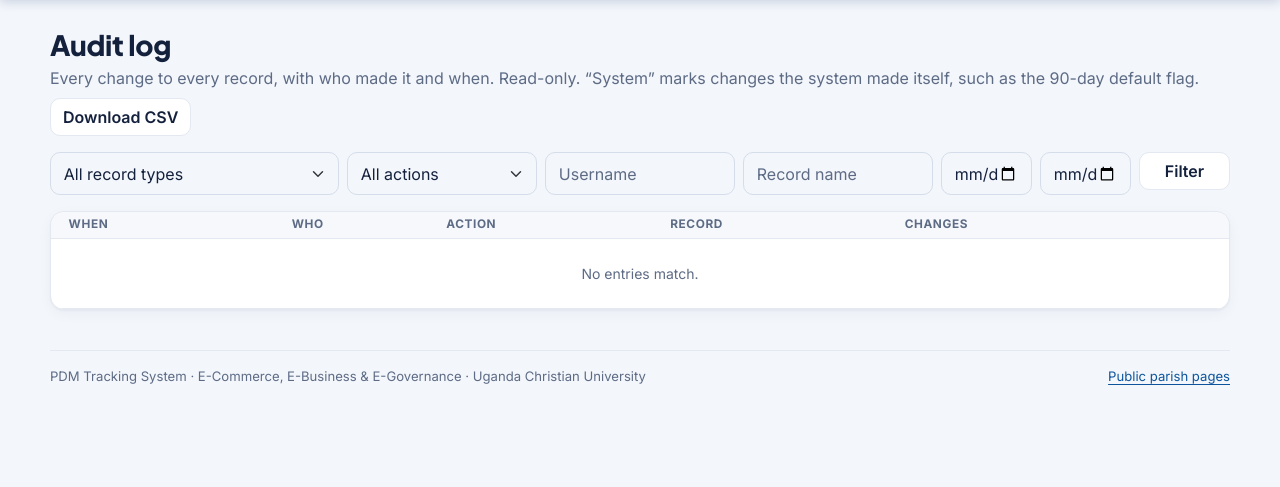
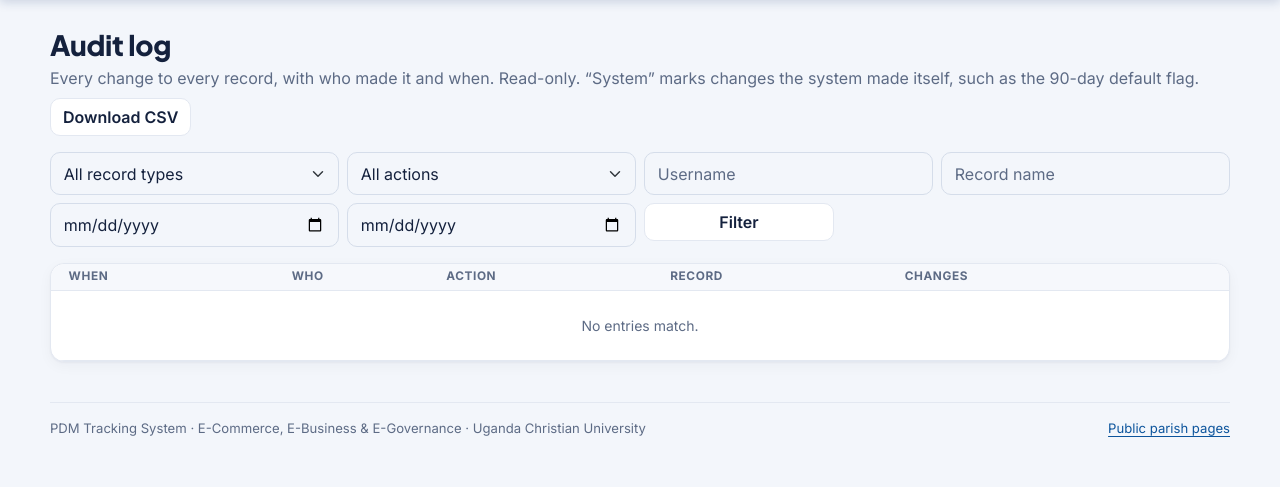
Before and after one commit to balirwaalvin/pdm-tracking-system, a Django app: template dashboards/templates/dashboards/audit_log.html in a window 1280 px wide. Shown: the part 91-578 px from the top of the page. Run offline with Django 5.2, Linux system fonts and the light colour scheme; the template is opened without the code that fills it: values that come from a table or form of the project are taken from there, others are empty.

Commit message:
Widen the audit log filters so dates are readable
Co-Authored-By: Claude Opus 5.5 <noreply@anthropic.com>
Claude-Session: https://claude.ai/code/session_018J6WgZM9j3qcdPcUXTwiVD

```diff
--- a/dashboards/templates/dashboards/audit_log.html
+++ b/dashboards/templates/dashboards/audit_log.html
@@ -9,13 +9,13 @@
   <a class="btn btn-outline-secondary" href="?{% if query_string %}{{ query_string }}&{% endif %}format=csv">Download CSV</a>
 </div>
 <form class="row g-2 mb-3" method="get">
-  <div class="col-md-3"><select class="form-select" name="model" aria-label="Record type"><option value="">All record types</option>{% for ct in models %}<option value="{{ ct.pk }}" {% if request.GET.model == ct.pk|stringformat:"s" %}selected{% endif %}>{{ ct.name|capfirst }}</option>{% endfor %}</select></div>
-  <div class="col-md-2"><select class="form-select" name="action" aria-label="Action"><option value="">All actions</option>{% for value, label in actions %}<option value="{{ value }}" {% if request.GET.action == value|stringformat:"s" %}selected{% endif %}>{{ label|capfirst }}</option>{% endfor %}</select></div>
-  <div class="col-md-2"><input class="form-control" name="actor" value="{{ request.GET.actor }}" placeholder="Username" aria-label="Username"></div>
-  <div class="col-md-2"><input class="form-control" name="q" value="{{ request.GET.q }}" placeholder="Record name" aria-label="Record name"></div>
-  <div class="col-6 col-md-1"><input class="form-control" type="date" name="from" value="{{ request.GET.from }}" aria-label="From"></div>
-  <div class="col-6 col-md-1"><input class="form-control" type="date" name="to" value="{{ request.GET.to }}" aria-label="To"></div>
-  <div class="col-md-1"><button class="btn btn-outline-secondary w-100">Filter</button></div>
+  <div class="col-md-6 col-lg-3"><select class="form-select" name="model" aria-label="Record type"><option value="">All record types</option>{% for ct in models %}<option value="{{ ct.pk }}" {% if request.GET.model == ct.pk|stringformat:"s" %}selected{% endif %}>{{ ct.name|capfirst }}</option>{% endfor %}</select></div>
+  <div class="col-md-6 col-lg-3"><select class="form-select" name="action" aria-label="Action"><option value="">All actions</option>{% for value, label in actions %}<option value="{{ value }}" {% if request.GET.action == value|stringformat:"s" %}selected{% endif %}>{{ label|capfirst }}</option>{% endfor %}</select></div>
+  <div class="col-md-6 col-lg-3"><input class="form-control" name="actor" value="{{ request.GET.actor }}" placeholder="Username" aria-label="Username"></div>
+  <div class="col-md-6 col-lg-3"><input class="form-control" name="q" value="{{ request.GET.q }}" placeholder="Record name" aria-label="Record name"></div>
+  <div class="col-6 col-lg-3"><label class="visually-hidden" for="from">From</label><input class="form-control" type="date" id="from" name="from" value="{{ request.GET.from }}" aria-label="From"></div>
+  <div class="col-6 col-lg-3"><label class="visually-hidden" for="to">To</label><input class="form-control" type="date" id="to" name="to" value="{{ request.GET.to }}" aria-label="To"></div>
+  <div class="col-lg-2"><button class="btn btn-outline-secondary w-100">Filter</button></div>
 </form>
 <div class="card shadow-sm"><div class="table-responsive">
   <table class="table table-sm mb-0 align-top small">
```
